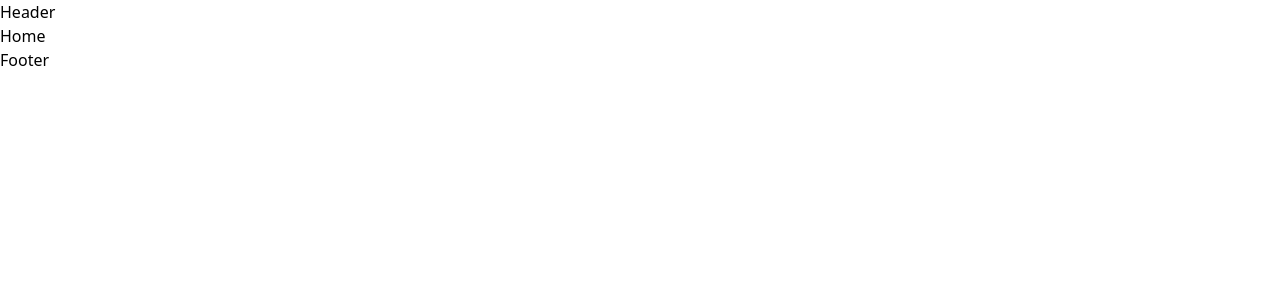
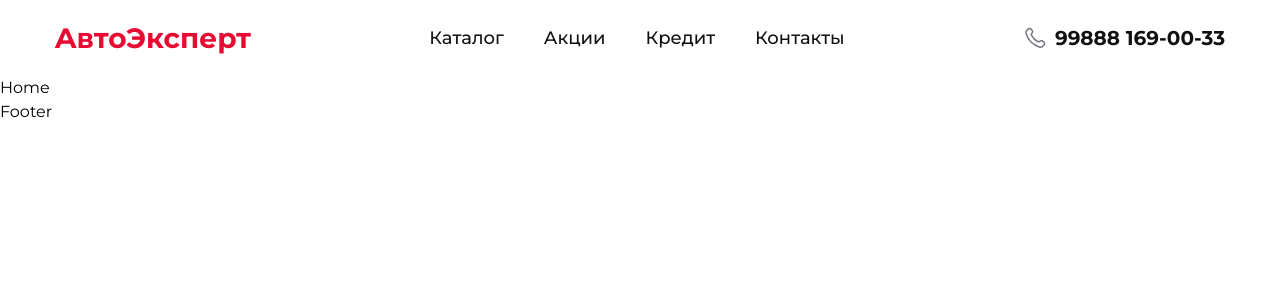
Before and after one commit to Andarov/moshina-bozor, a React (Vite) app: page / in a window 1280 px wide. Shown: the top 300 px of the page. Built offline with nearby package versions, Linux system fonts and the light colour scheme.

Commit message:
Add site header only desctop version

```diff
--- a/src/components/Header.jsx
+++ b/src/components/Header.jsx
@@ -1,8 +1,38 @@
 import React from 'react'
+import {Link, NavLink} from 'react-router-dom'
 
+import phone from '../img/phone.svg'
 const Header = () => {
   return (
-    <div>Header</div>
+    <header className='py-5'>
+        <div className="flex justify-between items-center w-full max-w-base mx-auto px-5">
+            <Link className='text-[28px] text-main font-bold leading-9' to='/'>
+                <h1>AвтоЭксперт</h1>
+            </Link>
+
+            <nav>
+                <ul className='flex items-center space-x-10 text-lg font-medium text-111 leading-7'>
+                    <li>
+                        <NavLink to='/catalog'>Каталог</NavLink>
+                    </li>
+                    <li>
+                        <NavLink to='/catalog'>Акции</NavLink>
+                    </li>
+                    <li>
+                        <NavLink to='/catalog'>Кредит</NavLink>
+                    </li>
+                    <li>
+                        <NavLink to='/catalog'>Контакты</NavLink>
+                    </li>
+                </ul>
+            </nav>
+
+            <a className='inline-flex items-center' href="tel:+998881690033">
+                <img className='mr-2' src={phone} alt="phone icon" />
+                <span className='text-[20px] font-bold leading-[30px] text-111'>99888 169-00-33</span>
+            </a>
+        </div>
+    </header>
   )
 }
 
--- a/src/layouts/MainLayout.jsx
+++ b/src/layouts/MainLayout.jsx
@@ -4,13 +4,13 @@ import Footer from '../components/Footer'
 import {Outlet} from 'react-router-dom'
 const MainLayout = () => {
   return (
-    <>
+    <div className='font-montserrat'>
         <Header/>
         <main>
             <Outlet/>
         </main>
         <Footer/>
-    </>
+    </div>
   )
 }
 
--- a/tailwind.config.js
+++ b/tailwind.config.js
@@ -6,8 +6,15 @@ export default {
   ],
   theme: {
     extend: {
+      colors:{
+        'main': '#E70A32',
+        '111': '#111'
+      },
       fontFamily:{
         'montserrat': ['Montserrat', 'sans-serif']
+      },
+      maxWidth:{
+        'base': '1210px'
       }
     },
   },
```
Also changed, not shown: src/img/phone.svg (added).
